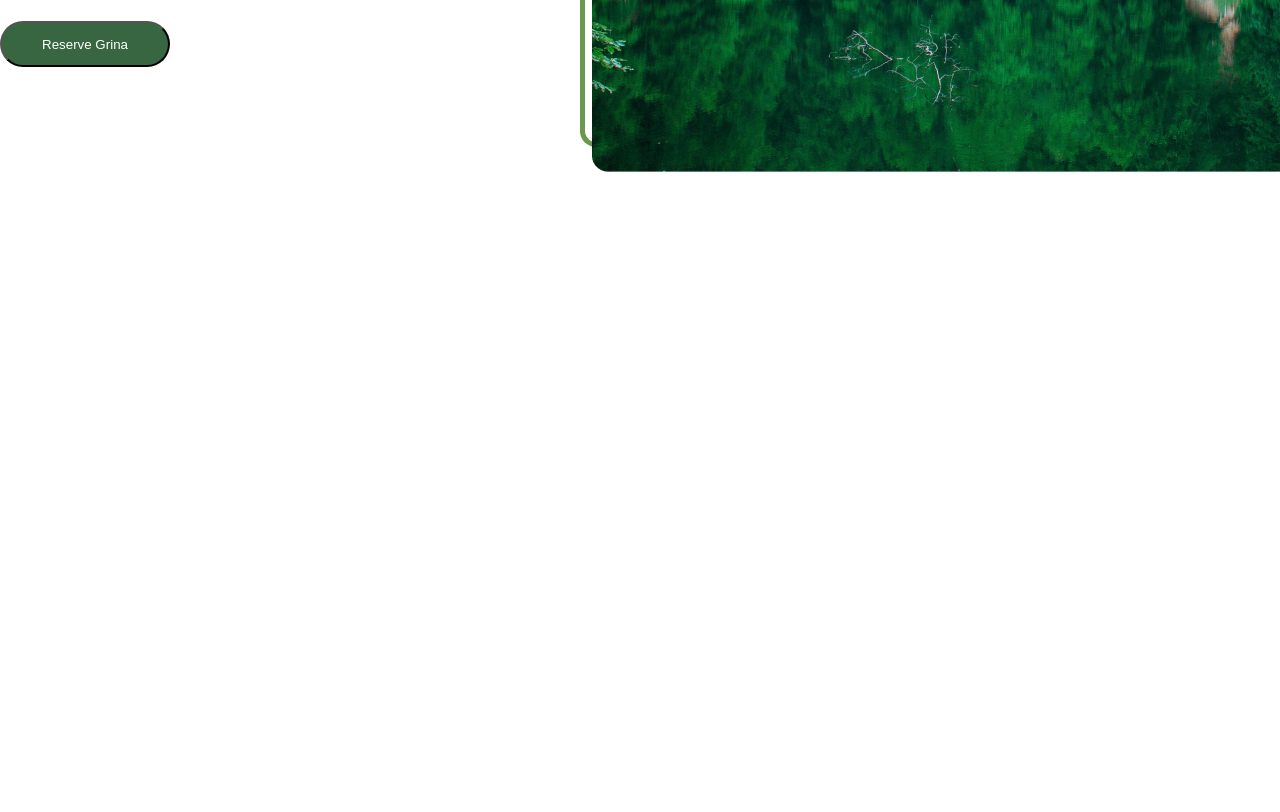
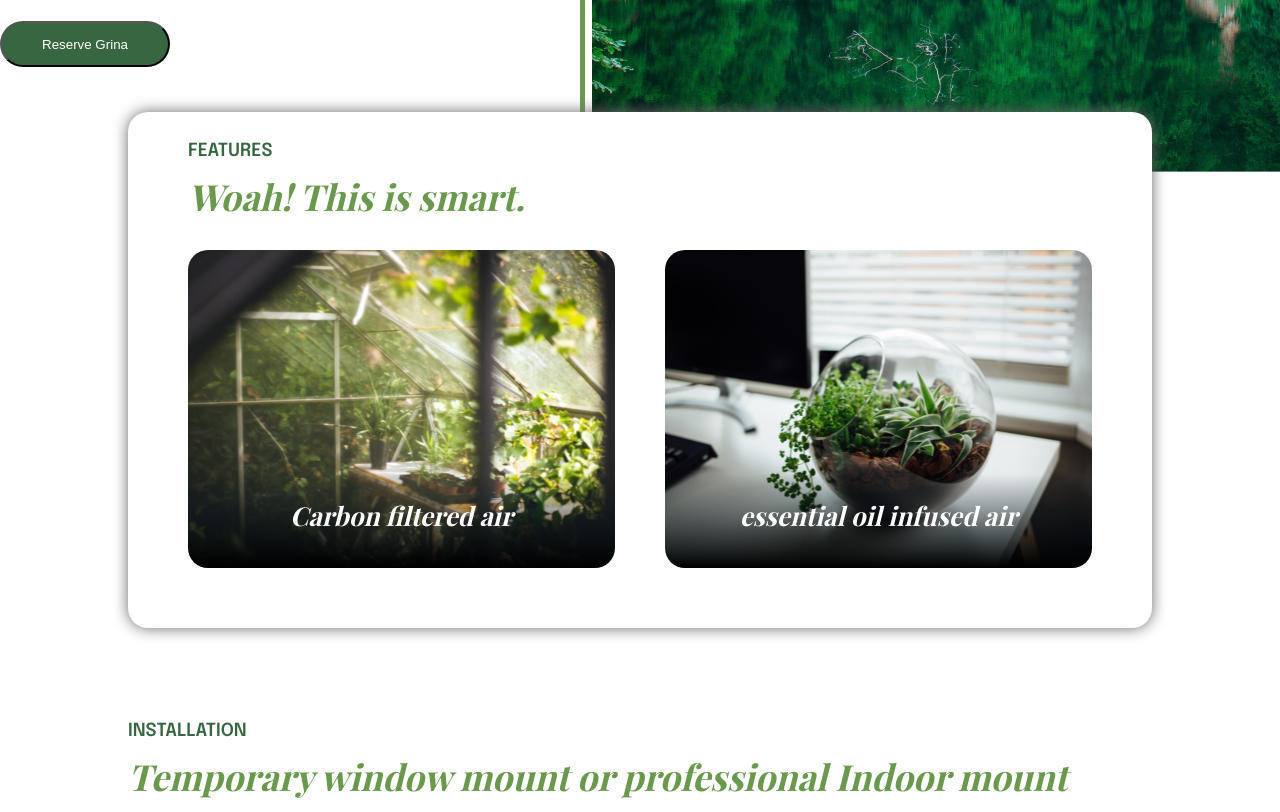
Before and after one commit to AlejandroArjona/grinaPage, a plain HTML site: page index.html in a window 1280 px wide. Shown: the part 548-1360 px from the top of the page. Before the commit the page ends 800 px from the top, so only its background shows below. Drawn offline with nearby package versions, Linux system fonts and the light colour scheme; a web font is replaced by a local one.

Commit message:
Maquetacion_y_estilos_de_seccion_2

```diff
--- a/css/main.css
+++ b/css/main.css
@@ -112,3 +112,89 @@ main {
     background-position: center;
     background-repeat: no-repeat;
 }
+    /* 2nd section styles */
+.main--cards {
+    width: 100%;
+    display: flex;
+    flex-direction: column;
+    padding: 75px 10% 0;
+    position: relative;
+    margin: 0;
+}
+.card-text p {
+    font-size: 1.8rem;
+    font-family: 'Epilogue', sans-serif;
+    font-weight: 600;
+    margin-bottom: 12px;
+    color: var(--brand-green);
+}
+.card-text h3 {
+    font-size: 3.6rem;
+    font-family: 'Playfair Display', serif;
+    font-weight: bold;
+    font-style: italic;
+    margin-bottom: 12px;
+    color: var(--secondary-green);
+}
+.main-card {
+    display: flex;
+    width: 100%;
+}
+.card-images {
+    display: grid;
+    grid-template-columns: 1fr 1fr;
+    grid-auto-rows: 540px;
+    gap: 50px;
+    margin: 30px 0;
+    width: 100%;
+}
+.card-images div{
+    width: 100%;
+    height: 100%;
+    background-color: #696969;
+    background-position: center;
+    background-repeat: no-repeat;
+    background-size: cover;
+    border-radius: 20px;
+}
+.float-card-images {
+    grid-auto-rows: 318px;
+}
+.float-card-images div:nth-child(1) {
+    background-image: url(../assets/images/Card1.png);
+}
+.float-card-images div:nth-child(2) {
+    background-image: url(../assets/images/Card2.png);
+}
+.main-card-images div:nth-child(1) {
+    background-image: url(../assets/images/Card3.png);
+}
+.main-card-images div:nth-child(2) {
+    background-image: url(../assets/images/Card4.png);
+}
+.float-card {
+    position: absolute;
+    width: 80%;
+    margin: 0 auto;
+    padding: 30px 60px;
+    border-radius: 20px;
+    top: -35px;
+    background-color: var(--white);
+    box-shadow: 0 0 15px  var(--secondary-grey);
+}
+.card {
+    margin-top: 500px;
+}
+.image-text {
+    display: flex;
+    justify-content: center;
+    align-items: flex-end;
+    padding-bottom: 35px;
+}
+.image-text p {
+    font-size: 26px;
+    font-weight: 400;
+    font-style: italic;
+    font-family: 'Playfair Display', serif;
+    color: var(--white);
+}
--- a/index.html
+++ b/index.html
@@ -33,6 +33,36 @@
                 <span class="img-background"></span>
             </div>
         </section>
+        <section class="main--cards">
+            <div class="main--card float-card">
+                <div class="card-text">
+                    <p>FEATURES</p>
+                    <h3>Woah! This is smart. </h3>
+                </div>
+                <div class="float-card-images card-images">
+                    <div class="image-text">
+                        <p>Carbon filtered air</p>
+                    </div>
+                    <div class="image-text">
+                        <p>essential oil infused air</p>
+                    </div>
+                </div>
+            </div>
+            <div class="main--card card">
+                <div class="card-text">
+                    <p>INSTALLATION</p>
+                    <h3>Temporary window mount or professional Indoor mount</h3>
+                </div>
+                <div class="main-card-images card-images">
+                    <div class="image-text">
+                        <p>Window</p>
+                    </div>
+                    <div class="image-text">
+                        <p>Indoor</p>
+                    </div>
+                </div>
+            </div>
+        </section>
     </main>
 </body>
 </html>
```
